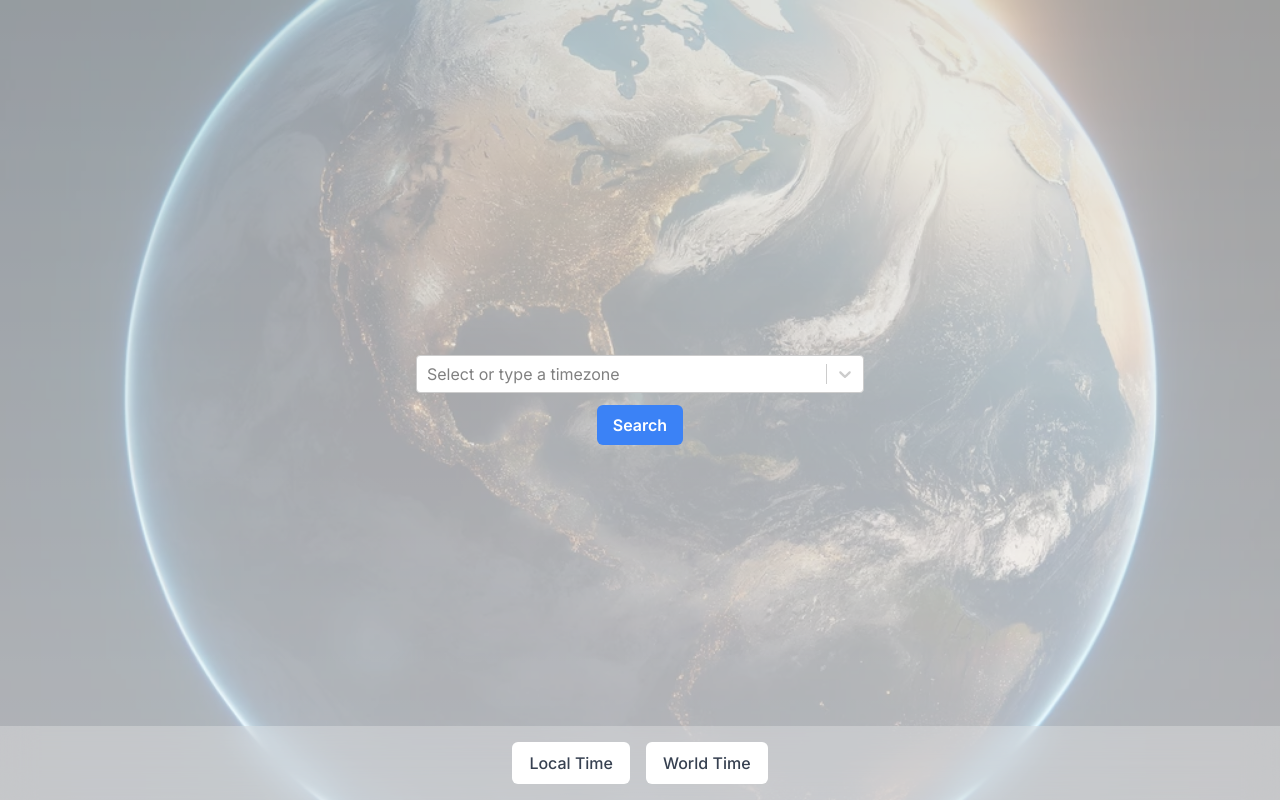
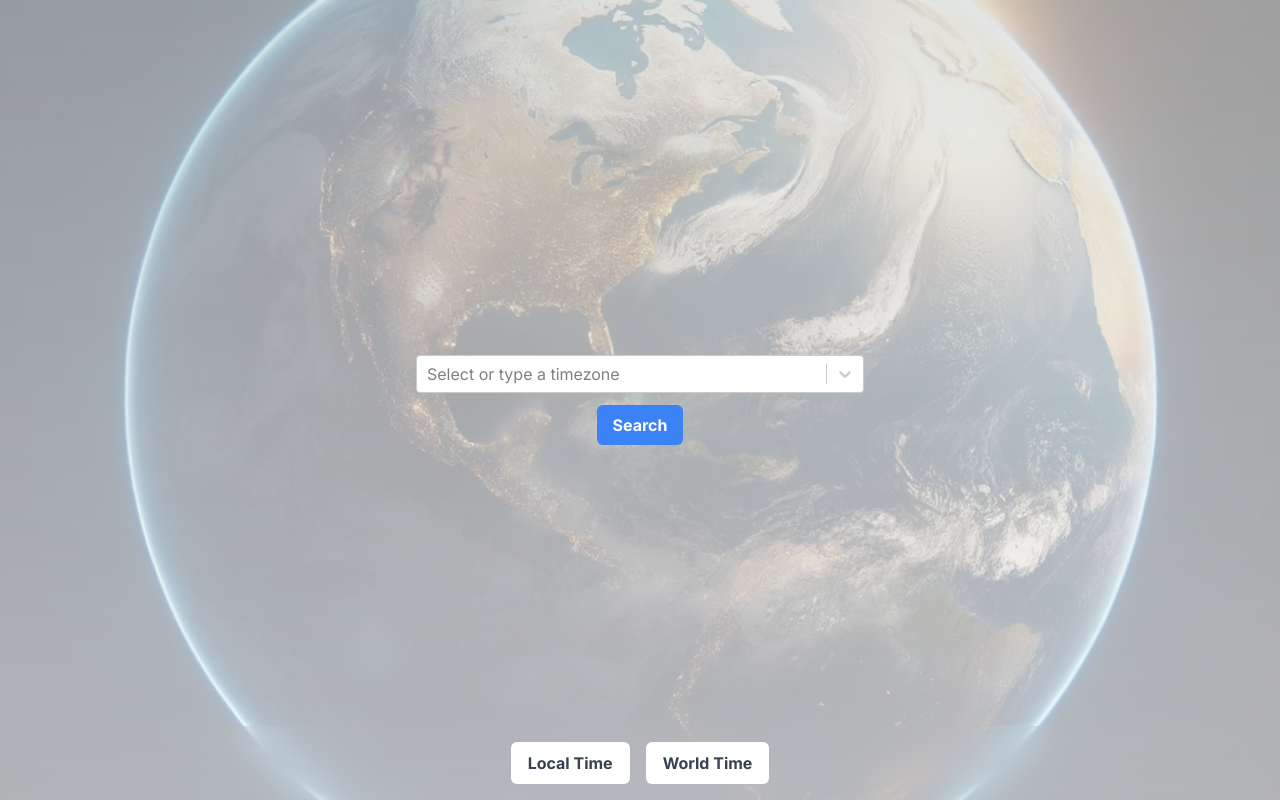
Before and after one commit to AnuradMainro/Digital-Clock, a Next.js app: page / in a window 1280 px wide. Both pictures are taken after a click on the button "World Time". Built offline with nearby package versions, Linux system fonts and the light colour scheme.

Commit message:
digital clock

```diff
--- a/app/components/clock.js
+++ b/app/components/clock.js
@@ -27,10 +27,10 @@ const Clock = () => {
 
   return (
     <div className="flex flex-col items-center justify-center space-y-4">
-      <div className="text-7xl font-bold text-white" style={{ opacity: 0.95, zIndex: 20 }}>
+      <div className="text-7xl font-bold text-white">
         {timeString}
       </div>
-      <div className="text-4xl text-white" style={{ opacity: 0.95, zIndex: 20 }}>
+      <div className="text-4xl text-white">
         {dateString}
       </div>
     </div>
--- a/app/components/navbar.js
+++ b/app/components/navbar.js
@@ -1,15 +1,15 @@
 function Navbar({ onSelect }) {
   return (
-    <nav className="fixed bottom-0 left-0 right-0 flex justify-center p-4 bg-gray-100 bg-opacity-30 backdrop-blur-lg z-50">
+     <nav className="fixed bottom-0 left-0 right-0 flex justify-center p-4 bg-gray-100 bg-opacity-0 backdrop-blur-lg z-50">
       <button
-        className="mx-2 px-4 py-2 border border-transparent rounded-md text-base font-medium text-gray-700 bg-white hover:bg-gray-50"
+        className="mx-2 px-4 py-2 border border-transparent rounded-md text-base font-bold text-gray-700 bg-white hover:bg-gray-50"
         onClick={() => onSelect('local')}
         type="button"
       >
         Local Time
       </button>
       <button
-        className="mx-2 px-4 py-2 border border-transparent rounded-md text-base font-medium text-gray-700 bg-white hover:bg-gray-50"
+        className="mx-2 px-4 py-2 border border-transparent rounded-md text-base font-bold text-gray-700 bg-white hover:bg-gray-50"
         onClick={() => onSelect('world')}
         type="button"
       >
--- a/app/components/world-clock.js
+++ b/app/components/world-clock.js
@@ -73,14 +73,14 @@ const WorldTime = () => {
       <button
         onClick={fetchTime}
         disabled={loading}
-        className="mt-3 px-4 py-2 bg-blue-500 text-white font-semibold rounded-md hover:bg-blue-700 disabled:bg-blue-300 focus:outline-none focus:ring-2 focus:ring-blue-500 focus:ring-opacity-50"
+        className="mt-3 px-4 py-2 bg-blue-500 text-white font-bold rounded-md hover:bg-blue-700 disabled:bg-blue-300 focus:outline-none focus:ring-2 focus:ring-blue-500 focus:ring-opacity-50"
       >
         {loading ? 'Loading...' : 'Search'}
       </button>
       {error && <p className="text-red-500">{error}</p>}
       {formattedTime && (
         <div className="text-center mt-3">
-          <p className="text-7xl">{formattedTime}</p>
+          <p className="text-7xl  font-bold">{formattedTime}</p>
           <p className="text-4xl">{formattedDate}</p>
         </div>
       )}
```
